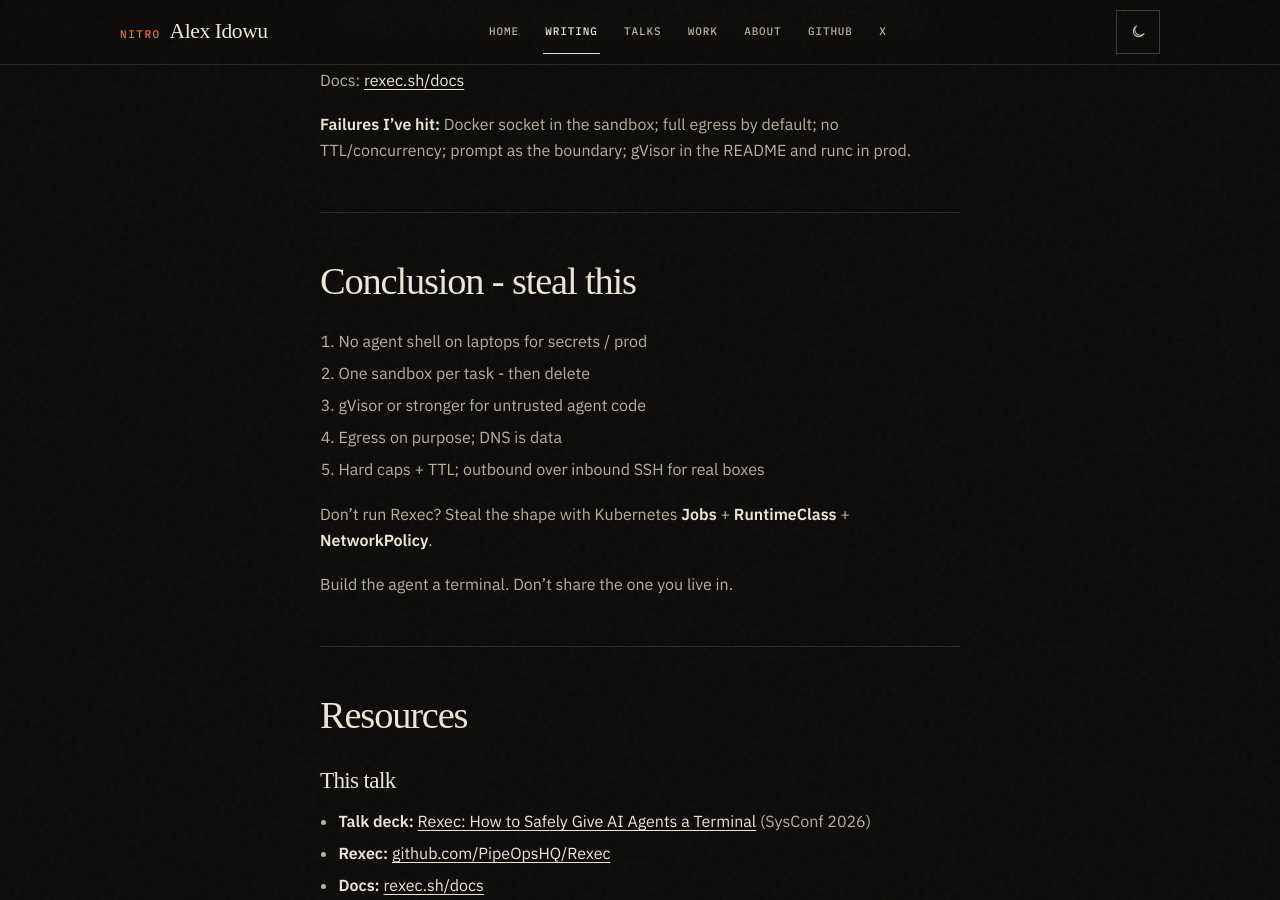
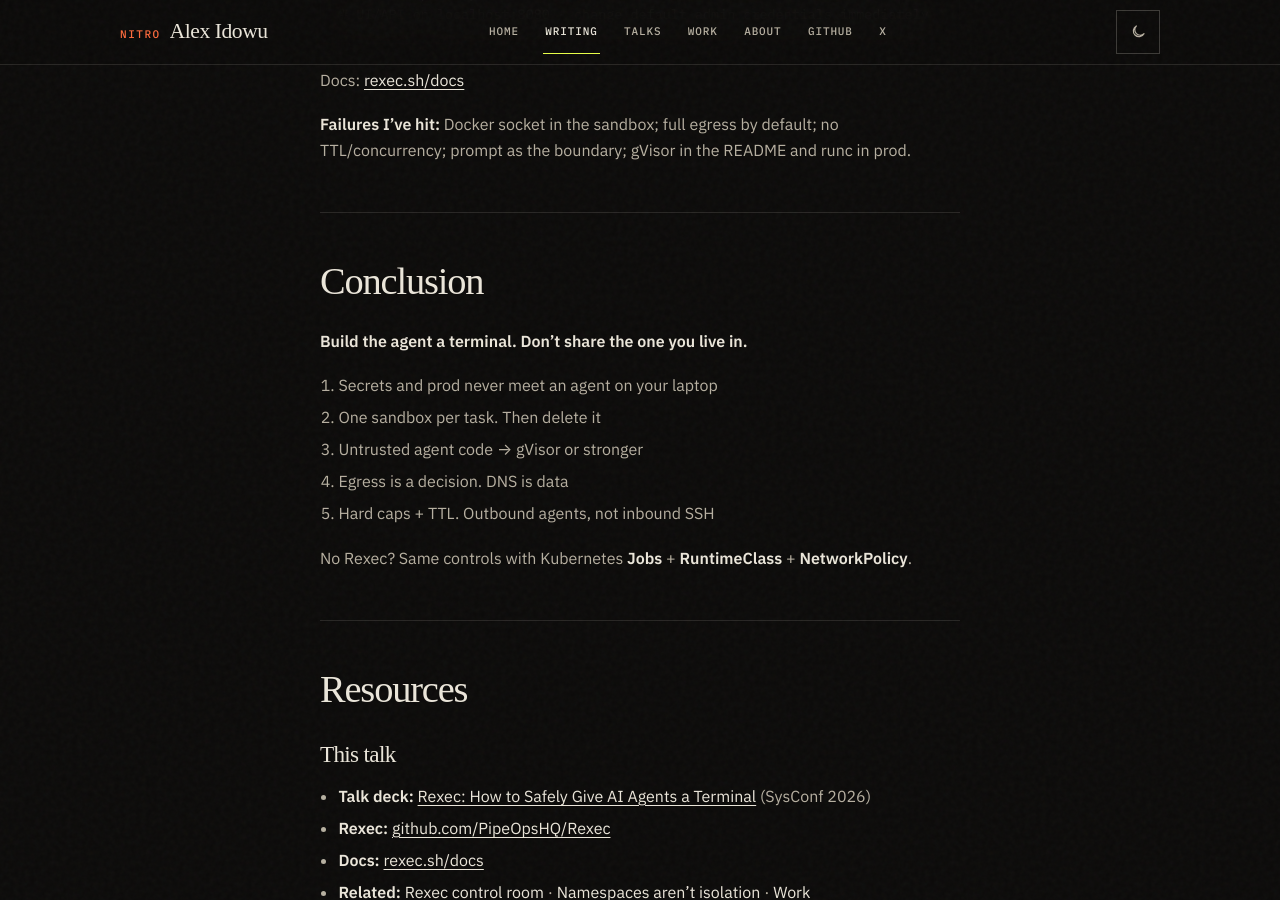
Before and after one commit to 9trocode/9trocode.github.io, a Jekyll site: the page built from _posts/2026-08-11-how-to-safely-give-ai-agents-a-terminal.md, in a window 1280 px wide and 900 px high, scrolled down 3977 px. Built offline with Jekyll 4.4.1, drawn with Linux system fonts in a browser that asks for light colours; some web fonts are replaced; comment, search, counter and statistics services are not loaded; some of the changed text lies outside the part shown.

Commit message:
Rebuild SysConf conclusion without steal framing.
Lead with the punch line as the H2, tighten the five rules, and frame Jobs + RuntimeClass + NetworkPolicy as the same controls without Rexec. Sync field notes and drop steal language from goals.

```diff
--- a/_posts/2026-08-11-how-to-safely-give-ai-agents-a-terminal.md
+++ b/_posts/2026-08-11-how-to-safely-give-ai-agents-a-terminal.md
@@ -31,7 +31,7 @@
 
 It’s **give the agent its own disposable terminal** - isolated, capped, networked on purpose, then deleted. That’s what **Rexec** is for (cloud sandboxes or BYOS).
 
-**TL;DR:** Isolation + lifecycle. How Rexec reasons about security, enforces limits, controls network access, what the pieces are, and what happens when you send a request. Steal the checklist even if you never run our compose file.
+**TL;DR:** Isolation + lifecycle. How Rexec reasons about security, enforces limits, controls network access, what the pieces are, and what happens when you send a request. The checklist still applies if you wire your own stack.
 
 Talk deck: [Rexec: How to Safely Give AI Agents a Terminal](/talks/sysconf-2026/) (SysConf 2026)
 
@@ -140,17 +140,17 @@
 
 ---
 
-## Conclusion - steal this
+## Conclusion
 
-1. No agent shell on laptops for secrets / prod
-2. One sandbox per task - then delete
-3. gVisor or stronger for untrusted agent code
-4. Egress on purpose; DNS is data
-5. Hard caps + TTL; outbound over inbound SSH for real boxes
+**Build the agent a terminal. Don’t share the one you live in.**
 
-Don’t run Rexec? Steal the shape with Kubernetes **Jobs** + **RuntimeClass** + **NetworkPolicy**.
+1. Secrets and prod never meet an agent on your laptop
+2. One sandbox per task. Then delete it
+3. Untrusted agent code → gVisor or stronger
+4. Egress is a decision. DNS is data
+5. Hard caps + TTL. Outbound agents, not inbound SSH
 
-Build the agent a terminal. Don’t share the one you live in.
+No Rexec? Same controls with Kubernetes **Jobs** + **RuntimeClass** + **NetworkPolicy**.
 
 ---
 
```
Also changed, not shown: talks/sysconf-2026.md (+9 -10 lines).
